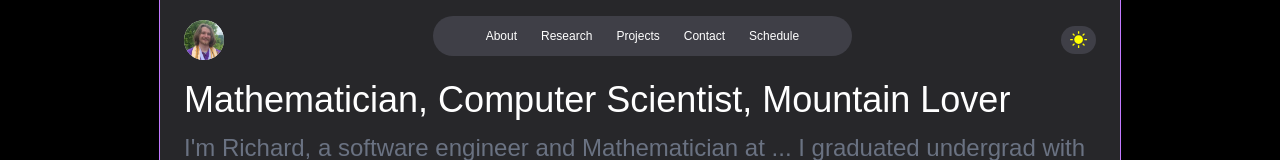
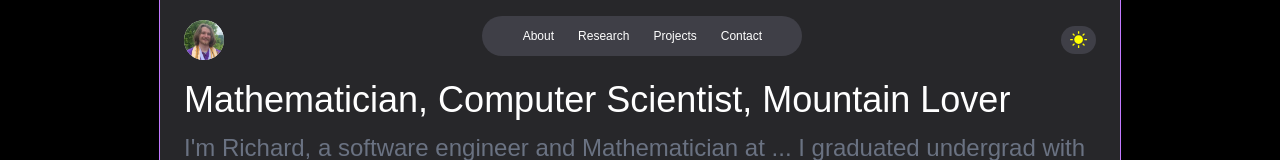
Before and after one commit to rwprange1/Personal-Website, a React (Vite) app: page / in a window 1280 px wide. Shown: the top 160 px of the page. Built offline with nearby package versions, Linux system fonts and the light colour scheme.

Commit message:
removed schedule tab

```diff
--- a/src/App.tsx
+++ b/src/App.tsx
@@ -5,7 +5,7 @@ import About from "./Components/Sections/About.tsx";
 import Research from './Components/Sections/Research.tsx';
 import ProjectContainer from './Components/ProjectDisplay/ProjectContainer.tsx';
 import Contact from './Components/Sections/Contact.tsx'
-import OfficeHours from './Components/Sections/OfficeHours.tsx'
+
 
 import { BrowserRouter as Router, Routes, Route, NavLink } from 'react-router-dom';
 
@@ -27,7 +27,6 @@ function App() {
                     </Route>
 
                     <Route path="contact" element={<Contact/>}/>
-                    <Route path="hours" element={<OfficeHours/>}/>
                     <Route path="*" element={<>
                         <div>
                             <NavLink className="bg-amber-600"
--- a/src/Components/Header.tsx
+++ b/src/Components/Header.tsx
@@ -45,7 +45,7 @@ export default function Header() {
 
   {/* Center header */}
   <div className="grow flex justify-center mb-2">
-    <header className="flex min-w-xs justify-center  bg-inherit border-1 border-gray-300 dark:border-none dark:bg-zinc-700 rounded-full  xl:w-1/2 w-7/10  text-xs xl:text-md text-neutral-600 dark:text-white">
+    <header className="flex min-w-xs justify-center  bg-inherit border-1 border-gray-300 dark:border-none dark:bg-zinc-700 rounded-full  xl:w-1/3 w-7/10  text-xs xl:text-md text-neutral-600 dark:text-white">
       <NavLink
         to="/about"
         className="relative p-3 cursor-pointer hover:text-purple-400  "
@@ -101,19 +101,7 @@ export default function Header() {
           </span>
         )}
       </NavLink>
-      <NavLink to="/hours" className=" relative p-3 cursor-pointer hover:text-purple-400"
 
-      >
-        {({ isActive }) => (
-          <span className="relative inline-block">
-            Schedule
-
-            {isActive && (
-              <span className="absolute left-1/2 -translate-x-1/2 -bottom-2.5 h-0.5 w-12 bg-linear-to-r from-purple-500/0 via-purple-500/60 to-purple-500/0 dark:from-purple-400/0 dark:via-purple-400/60 dark:to-purple-400/0"></span>
-            )}
-          </span>
-        )}
-      </NavLink>
 
 
     </header>
@@ -189,14 +177,7 @@ export default function Header() {
                 </NavLink>
               </MenuItem>
 
-              <MenuItem>
-                <NavLink
-                  to="/hours"
-                  className="rounded-md block px-4 py-1 text-sm text-white data-focus:bg-zinc-900"
-                >
-                  Schedule
-                </NavLink>
-              </MenuItem>
+
 
 
 
```
